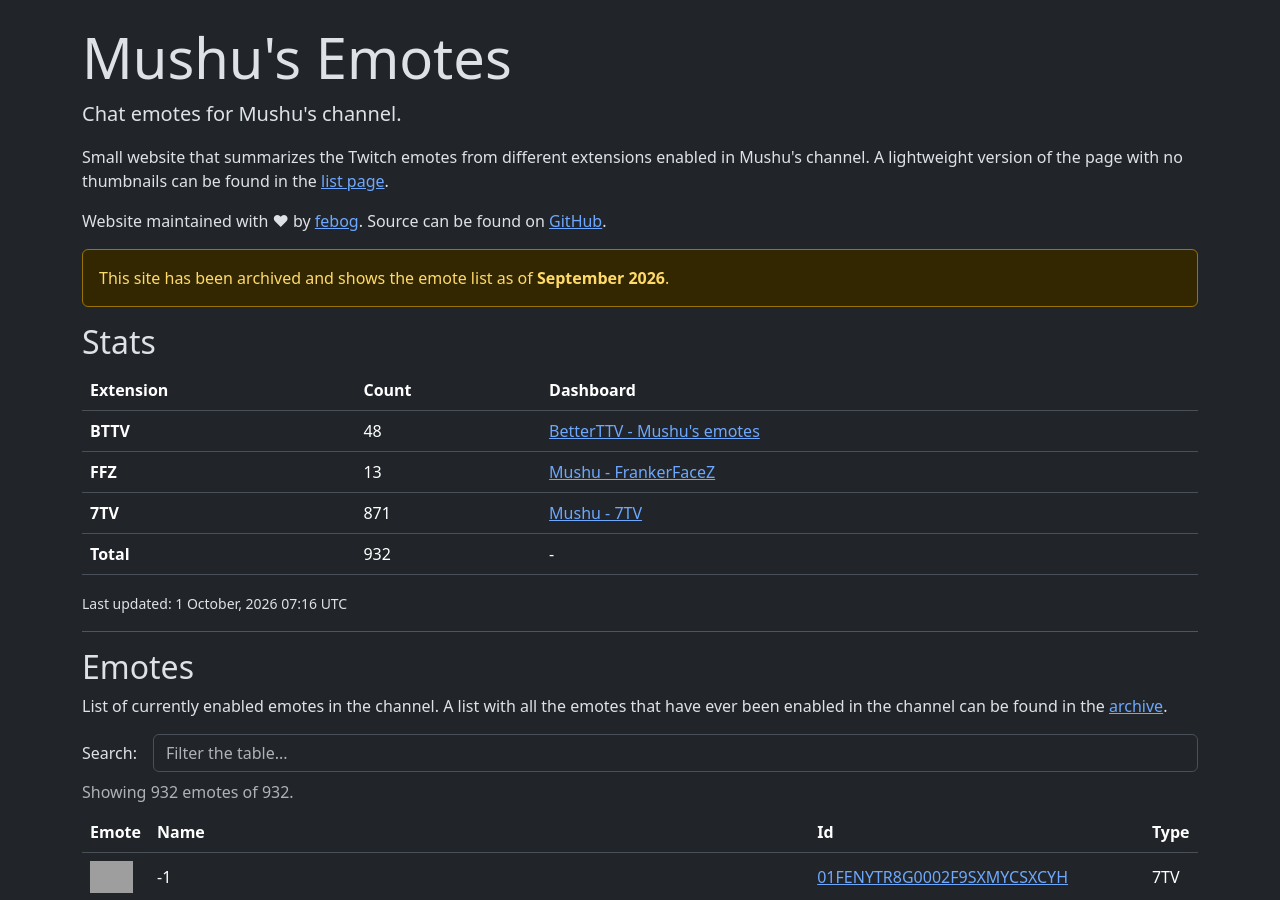
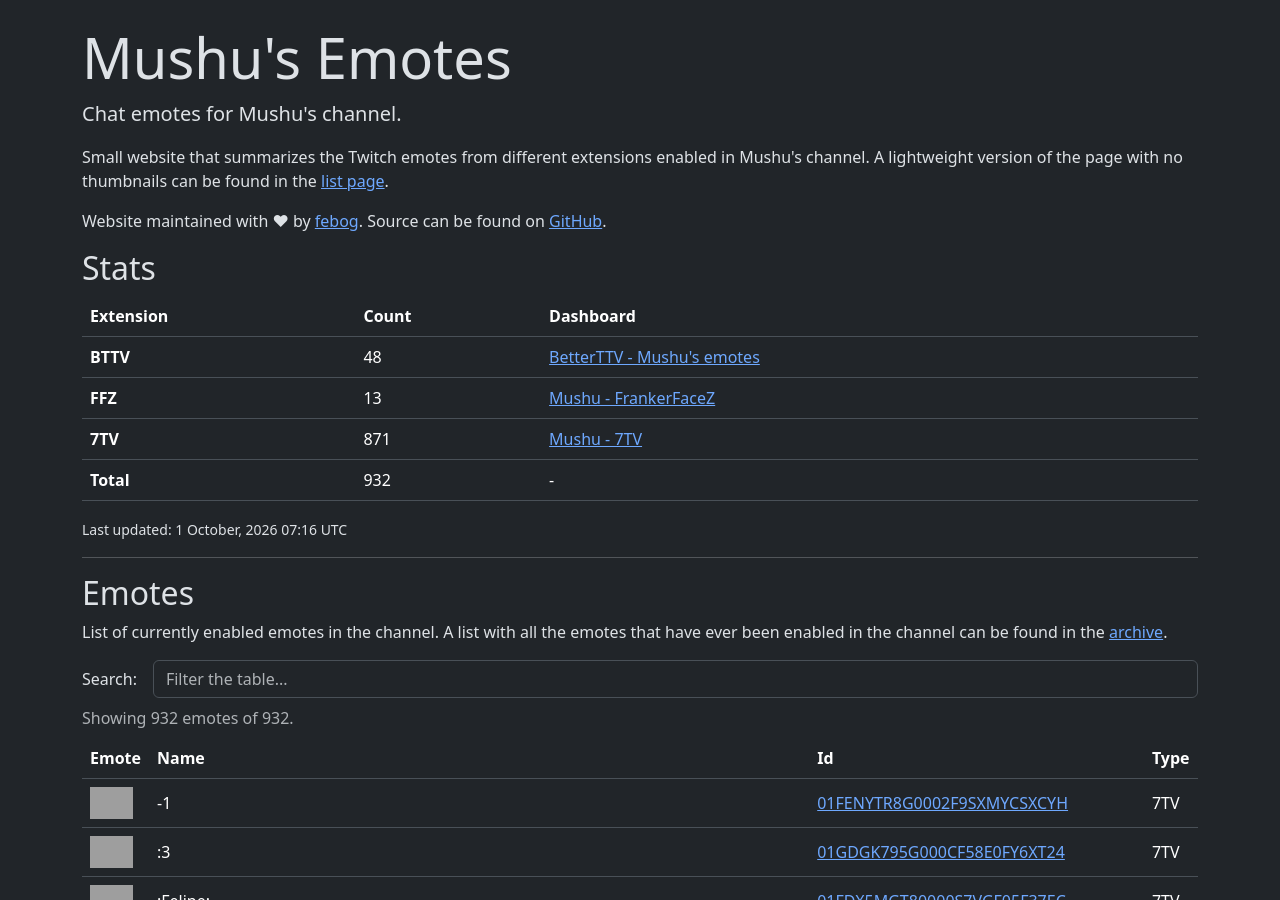
Before and after one commit to febog/mushu-emotes, a Jekyll site: the page built from docs/index.html, in a window 1280 px wide and 900 px high. Built offline with Jekyll 4.4.1, drawn with Linux system fonts in a browser that asks for light colours; grey boxes are pictures that could not be loaded.

Commit message:
Hide alert for now

```diff
--- a/docs/index.html
+++ b/docs/index.html
@@ -11,9 +11,9 @@
 
 <p>Website maintained with ♥ by <a href="https://febog.com">febog</a>. Source can be found on <a href="https://github.com/febog/mushu-emotes">GitHub</a>.</p>
 
-<div class="alert alert-warning" role="alert">
-  This site has been archived and shows the emote list as of <b>September 2026</b>.
-</div>
+<!-- <div class="alert alert-warning" role="alert">
+  This site has been archived and shows the emote list as of <b>June 2026</b>.
+</div> -->
 
 <h2>Stats</h2>
 
```
